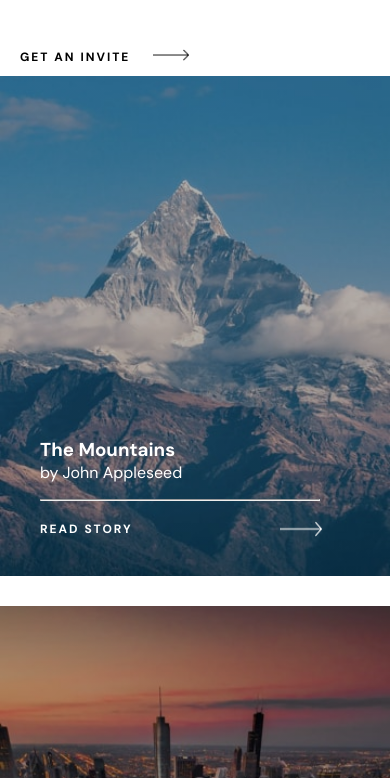
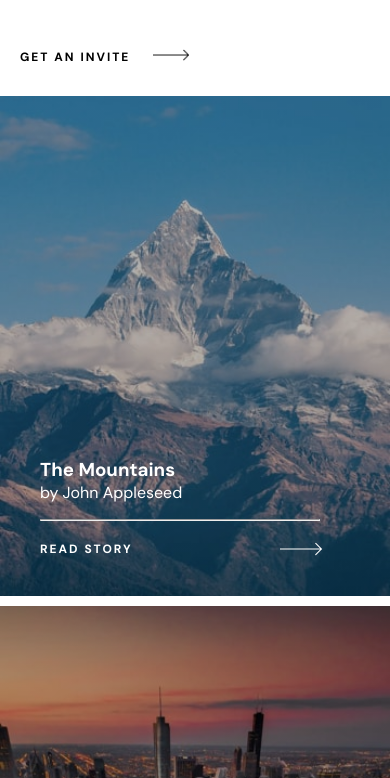
Before and after one commit to Rocky525/Media-Design, a plain HTML site: page index.html in a window 390 px wide. In both pictures the pointer is over the element 195 px from the left and 2222 px from the top of the page. Shown: the part 1866-2644 px from the top of the page. Drawn offline with Linux system fonts and the light colour scheme.

Commit message:
fixed transform and arrow icon

```diff
--- a/css/style.css
+++ b/css/style.css
@@ -154,8 +154,8 @@ header {
 }
 
 .testimonial-card:hover{
-  transform: translateY(-30px);
-  transition: all 0.3s linear;
+  transform: translateY(-10px);
+  transition: transform 0.3s ease-in-out;
   cursor: pointer;
 }
 
@@ -589,3 +589,9 @@ header {
     width: 100%;
   }
 }
+
+@media (max-width: 768px) {
+ .testimonial-arrow-img {
+  object-fit: contain;
+ }
+}
```
